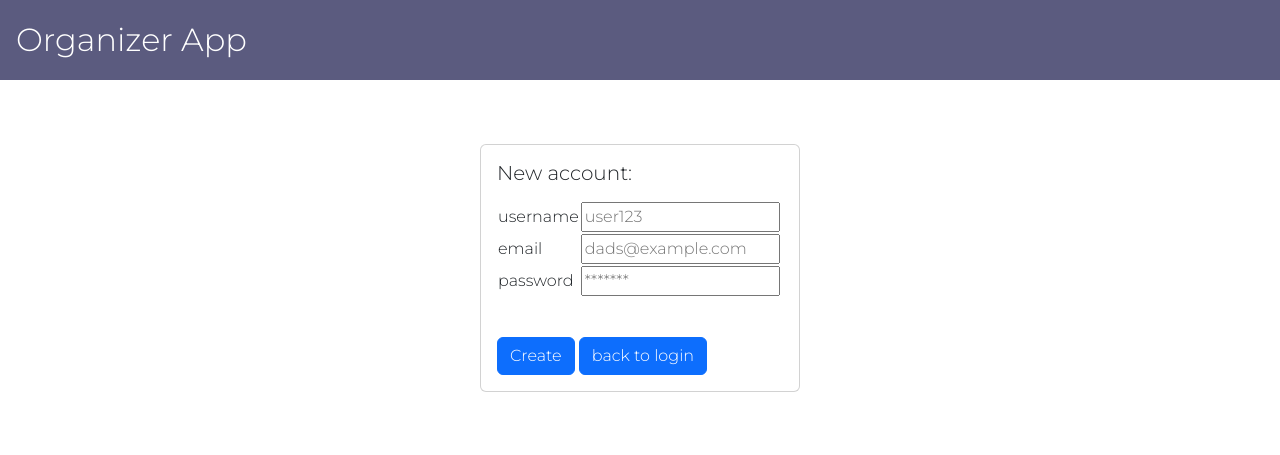
After one commit to audreytracy/organizer-app, a Django app: page /create/ in a window 1280 px wide. The commit adds this page. Shown: the top 455 px of the page. Run offline with Django 4.2, Linux system fonts and the light colour scheme.

Commit message:
add login and create acct templates and views

```diff
--- a/organizer/static/organizer/css/styles.css
+++ b/organizer/static/organizer/css/styles.css
@@ -0,0 +1,17 @@
+*{
+    font-family: 'Montserrat', sans-serif;
+}
+header{
+    background-color:rgb(91, 91, 127);
+    padding:0.5em;
+    font-size:2em;
+    color:white;
+}
+
+.card{
+    margin:4em;
+}
+
+#warning{
+    color:red;
+}
--- /dev/null
+++ b/organizer/templates/organizer/create.html
@@ -0,0 +1,54 @@
+{% load static %}
+
+<!doctype html>
+<html lang="en">
+
+<head>
+    <meta charset="utf-8">
+    <meta name="viewport" content="width=device-width, initial-scale=1">
+    <title>Create Account</title>
+    <!-- bootstrap -->
+    <link href="https://cdn.jsdelivr.net/npm/bootstrap@5.3.0-alpha3/dist/css/bootstrap.min.css" rel="stylesheet"
+        integrity="sha384-KK94CHFLLe+nY2dmCWGMq91rCGa5gtU4mk92HdvYe+M/SXH301p5ILy+dN9+nJOZ" crossorigin="anonymous">
+    <!-- font -->
+    <link rel="preconnect" href="https://fonts.googleapis.com">
+    <link rel="preconnect" href="https://fonts.gstatic.com" crossorigin>
+    <link href="https://fonts.googleapis.com/css2?family=Montserrat:wght@300&display=swap" rel="stylesheet">
+    <!-- local styles -->
+    <link href="{% static 'organizer\css\styles.css' %}" rel="stylesheet">
+</head>
+
+<body>
+    <header> Organizer App </header>
+    <div class="col d-flex h-100 justify-content-center">
+        <div class="card justify-content-center" style="width: 20rem;">
+            <div class="card-body">
+                <h5 class="card-title">New account:</h5>
+                <p class="card-text">
+                <form method="post" action="{% url 'create' %}">
+                    {% csrf_token %}
+                    <table>
+                        <tr>
+                            <td> <label for="username">username</label> </td>
+                            <td> <input id="username" type="text" placeholder="user123" name="username_text_box"> </td>
+                        </tr>
+                        <tr>
+                            <td> <label for="email">email</label> </td>
+                            <td> <input id="email" type="email" placeholder="dads@example.com" name="email_text_box"> </td>
+                        </tr>
+                        <tr>
+                            <td> <label for="password">password</label> </td>
+                            <td> <input id="password" type="password" placeholder="*******" name="pwd_text_box"> </td>
+                        </tr>
+                    </table>
+                    <label id="warning" for="">{{success_message}}</label>
+                </p>
+                <input type="submit" class="btn btn-primary" value="Create" name="login_btn">
+                <a class="btn btn-primary" name = "new_acct_btn" href="{% url 'login' %}">back to login</a>
+            </form>
+            </div>
+        </div>
+    </div>
+</body>
+
+</html>
--- a/organizer/urls.py
+++ b/organizer/urls.py
@@ -1,6 +1,11 @@
 from django.urls import path
 from organizer import views
+from django.views.generic import RedirectView
+
 
 urlpatterns = [
-   # path('path/', views.view_name, name="name"),
+   path('', RedirectView.as_view(url='/login/', permanent=True)),
+   path('calendar/', views.calendar, name="calendar"),
+   path('create/', views.create, name="create"),
+   path('login/', views.login, name="login"),
 ]
--- a/organizer/views.py
+++ b/organizer/views.py
@@ -1,3 +1,29 @@
 from django.shortcuts import render
+from organizer.models import Account
 
-# Create your views here.
+def login(request):
+    if request.method == 'POST':
+        username = str(request.POST.get('username_text_box'))
+        email = request.POST.get('email_text_box')
+        password = request.POST.get('pwd_text_box')
+        if not username or not email or not password:
+            return render(request, "organizer/login.html", context={'user_not_found_message': "missing fields"})
+        if not Account.objects.filter(username = username, password = password, email = email).exists():
+            return render(request, "organizer/login.html", context={'user_not_found_message': "user not found"})
+        acct_id =  Account.objects.filter(username = username, password = password, email = email).first().pk
+        return calendar(request, acct_id)
+    return render(request, "organizer/login.html", context=None)
+
+def create(request):
+    if request.method == 'POST':
+        username = str(request.POST.get('username_text_box'))
+        email = request.POST.get('email_text_box')
+        password = request.POST.get('pwd_text_box')
+        if not username or not email or not password:
+            return render(request, "organizer/create.html", context={'success_message': "missing fields"})
+        Account.objects.create(username = username, email = email, password = password)
+        return render(request, 'organizer/create.html', context = {'success_message' : "account created successfully!"})
+    return render(request, 'organizer/create.html', context = None)
+
+def calendar(request, acct_id):
+    return render(request, "organizer/calendar.html", context={'acct_id' : acct_id})
```
Also changed, not shown: organizer/templates/organizer/calendar.html (added, +26 -0 lines), organizer/templates/organizer/login.html (+45 -10 lines), db.sqlite3.
